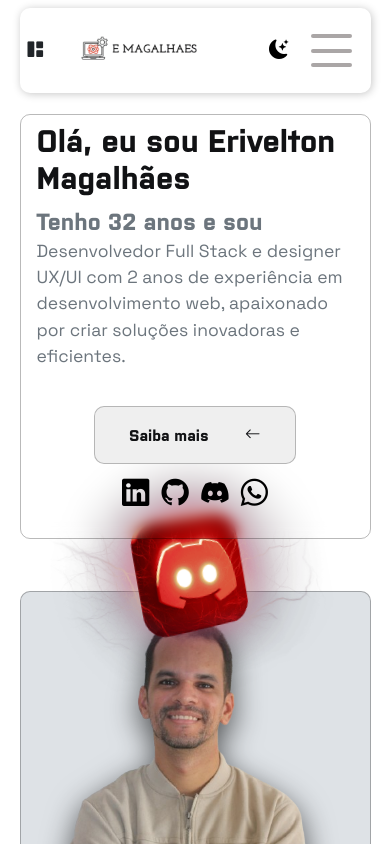
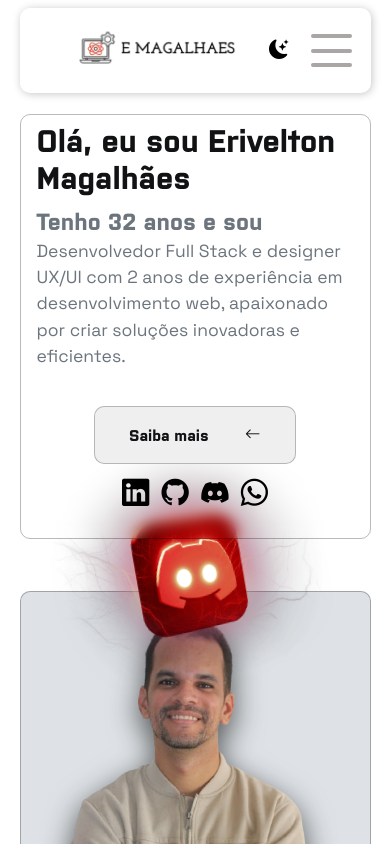
Before and after one commit to EriveltonMGit/Codigo_certo, an Angular app: page / in a window 390 px wide. Shown: the top 844 px of the page. Built offline with nearby package versions, Linux system fonts and the light colour scheme.

Commit message:
chore: modificações na logo

```diff
--- a/src/app/home/home.component.html
+++ b/src/app/home/home.component.html
@@ -1,10 +1,10 @@
 <!-- NAV BAR -->
-<header id="nav_bar" class="mudarCor">
+<header id="nav_bar" class="mudarCor" >
   <!--LOGO -->
   <div id="logo">
     <div id="a_nav_logo">
-      <i class="bi bi-grid-1x2-fill"></i>
-     <img src="assets/img/section_1/logo_2.png" alt="">
+      <i id="logo_grid" class="bi bi-grid-1x2-fill"></i>
+     <img src="assets/img/section_1/logo_2.png" alt="Logo escrita Erivelton Magalhães - Dodo do projeto">
     </div>
   </div>
 
@@ -40,8 +40,7 @@
    <!-- NAV DEVICE -->
    <nav id="nav_device" >
     <div class="logo_devide efeitoColor_Bar">
-      <!-- <i class="bi bi-grid-1x2-fill"></i>
-      <h5>E Magalhães</h5> -->
+
 
     </div>
     <button id="btn_menu" onclick="abrirMenu()">
--- a/src/app/home/home.component.scss
+++ b/src/app/home/home.component.scss
@@ -178,7 +178,12 @@ background-color: var(--bs-gray-200);
     display: none;
   }
 }
-
+// MIDIA QUERY PARA REMOVER O ICON GRID DO HOME
+@media screen and (max-width:481px) {
+  #logo_grid{
+  display: none;
+  }
+}
 
 
 // RESPONSIVIDADE 480PX
@@ -230,7 +235,7 @@ background-color: var(--bs-gray-200);
 }
 // TEXTO DA LOGO NO MENU
 #logo div img{
-   width:52vw;
+   width:70vw;
 }
 // ICON DA DIV LOGO
 #logo .bi{
```
